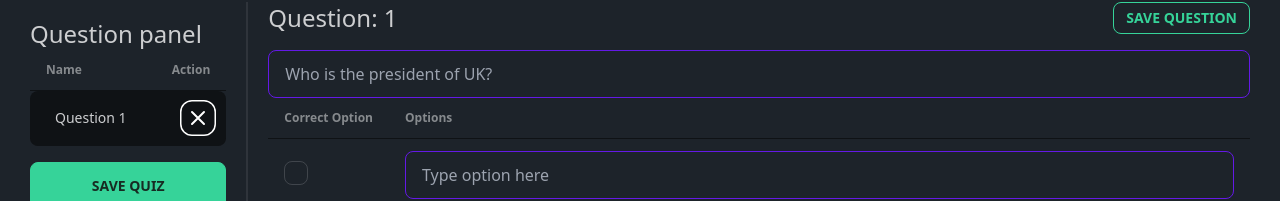
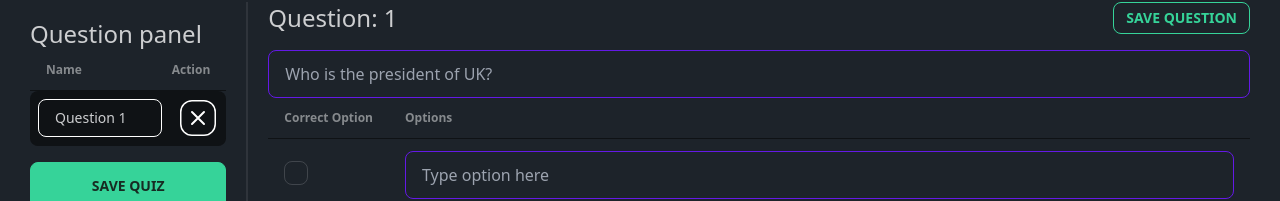
Before and after one commit to JeelRajodiya/brain-blitz, a Next.js app: page /NewQuiz/Questions in a window 1280 px wide. Shown: the part 114-315 px from the top of the page. Built offline with nearby package versions, Linux system fonts and the light colour scheme; no server answers; sample sign-in values are in the browser's storage.

Commit message:
this looks better (kinda)

```diff
--- a/pages/NewQuiz/Questions.tsx
+++ b/pages/NewQuiz/Questions.tsx
@@ -21,7 +21,7 @@ const IndexEntry = ({
   >
     <td
       className="py-2 cursor-pointer border hover:bg-accent rounded-lg flex-grow m-2 hover:text-black hover:font-semibold"
-      style={{borderColor: 'transparent'}}
+      style={{borderColor: "white", borderWidth: "1px"}}
       onClick={() => setActiveQuestion(index + 1)}
     >
       <span className="">{name}</span>
```
